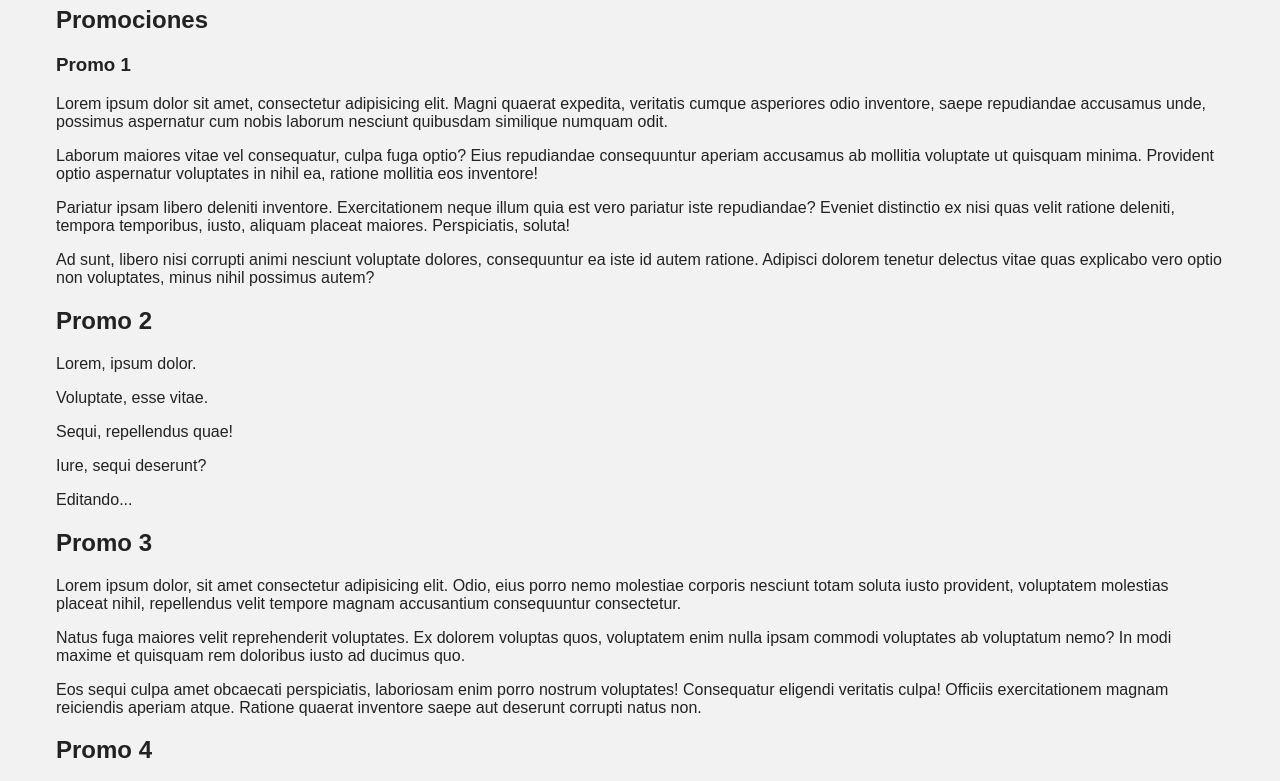
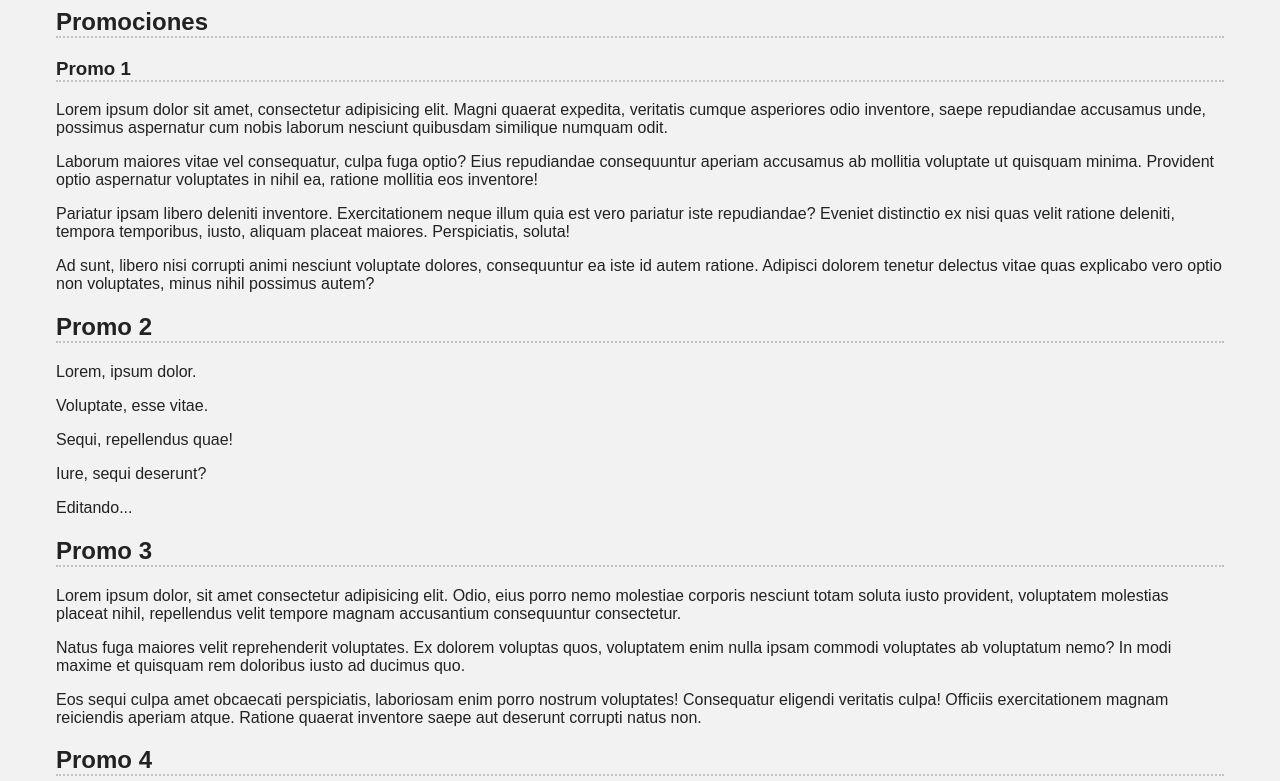
Before and after one commit to jdrjuan/sitio-web, a plain HTML site: page index.html in a window 1280 px wide. Shown: the part 130-911 px from the top of the page. Drawn offline with Linux system fonts and the light colour scheme.

Commit message:
Define border-bottom de todos los encabezados

```diff
--- a/css/style.css
+++ b/css/style.css
@@ -14,6 +14,15 @@ main {
     padding: 1em;
     max-width: 1200px;
     margin: 0 auto;
+}
+
+h1,
+h2,
+h3,
+h4,
+h5,
+h6 {
+    border-bottom: 2px dotted #0003;
 }
 
 .navbar {
```
